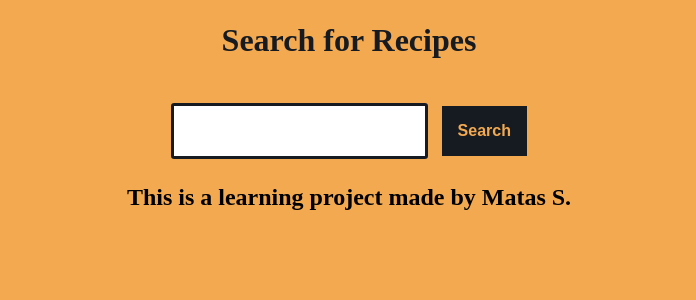
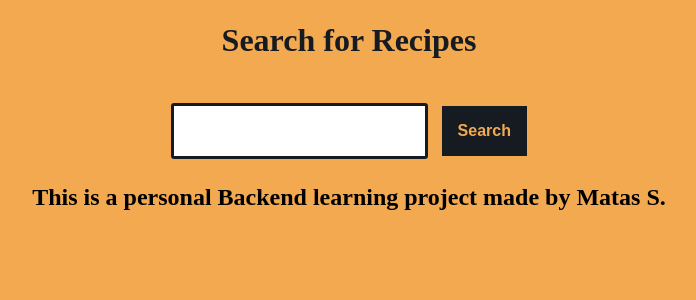
Before and after one commit to Boston-Crab/django_recipe_book, a Django app: template recipe_book/templates/search_app/index.html in a window 1280 px wide. Shown: the part 171-471 px from the top of the page, without its empty margins (291-987 px from the left). Run offline with Django 5.2, Linux system fonts and the light colour scheme; the template is opened without the code that fills it, so the values that code supplies are empty.

Commit message:
style: footer text change

```diff
--- a/recipe_book/templates/base.html
+++ b/recipe_book/templates/base.html
@@ -28,7 +28,7 @@
     {% block content %}
     {% endblock %}
     <footer>
-        <h2>This is a learning project made by Matas S.</h2>
+        <h2>This is a personal Backend learning project made by Matas S.</h2>
     </footer>
 </body>
 </html>
```
